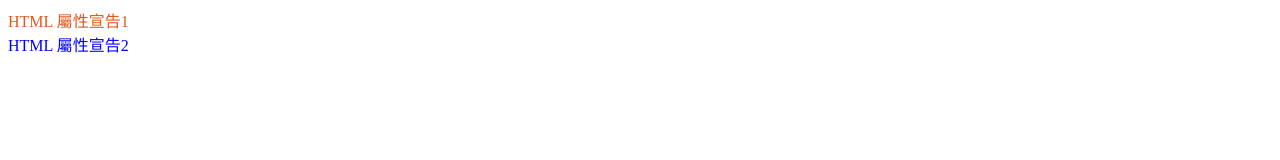
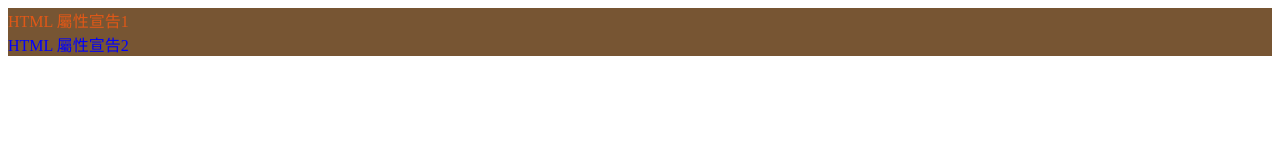
Before and after one commit to WGnit/20221218work, a plain HTML site: page css_base.html in a window 1280 px wide. Drawn offline with Linux system fonts and the light colour scheme.

Commit message:
新增style

```diff
--- a/css_base.html
+++ b/css_base.html
@@ -5,6 +5,12 @@
     <meta http-equiv="X-UA-Compatible" content="IE=edge">
     <meta name="viewport" content="width=device-width, initial-scale=1.0">
     <title>CSS base</title>
+    <style>
+        div{
+            color:#fff;
+            background:#753;
+        }
+    </style>
 </head>
 <body>
     <div style="color:#e15817">HTML 屬性宣告1</div>
```
